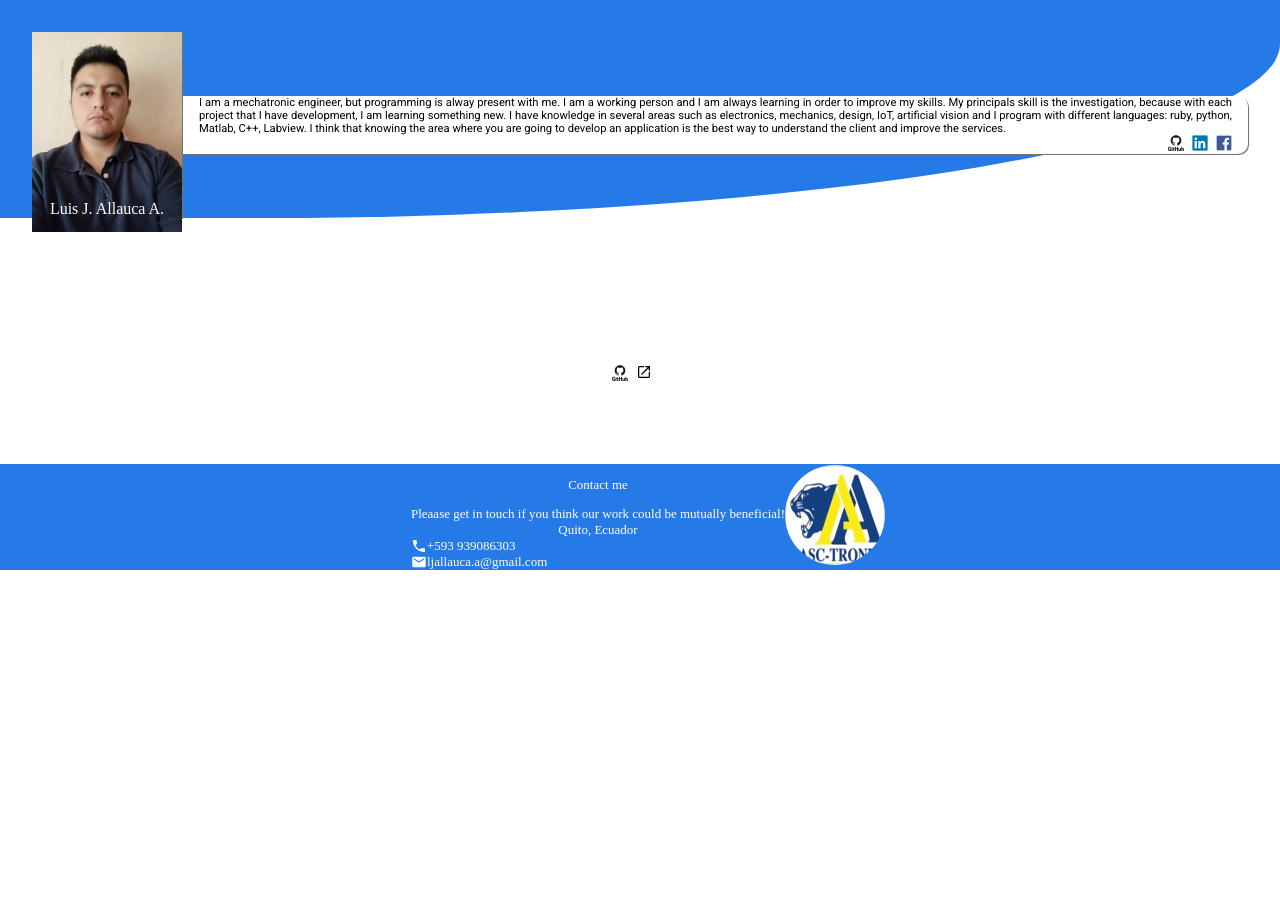
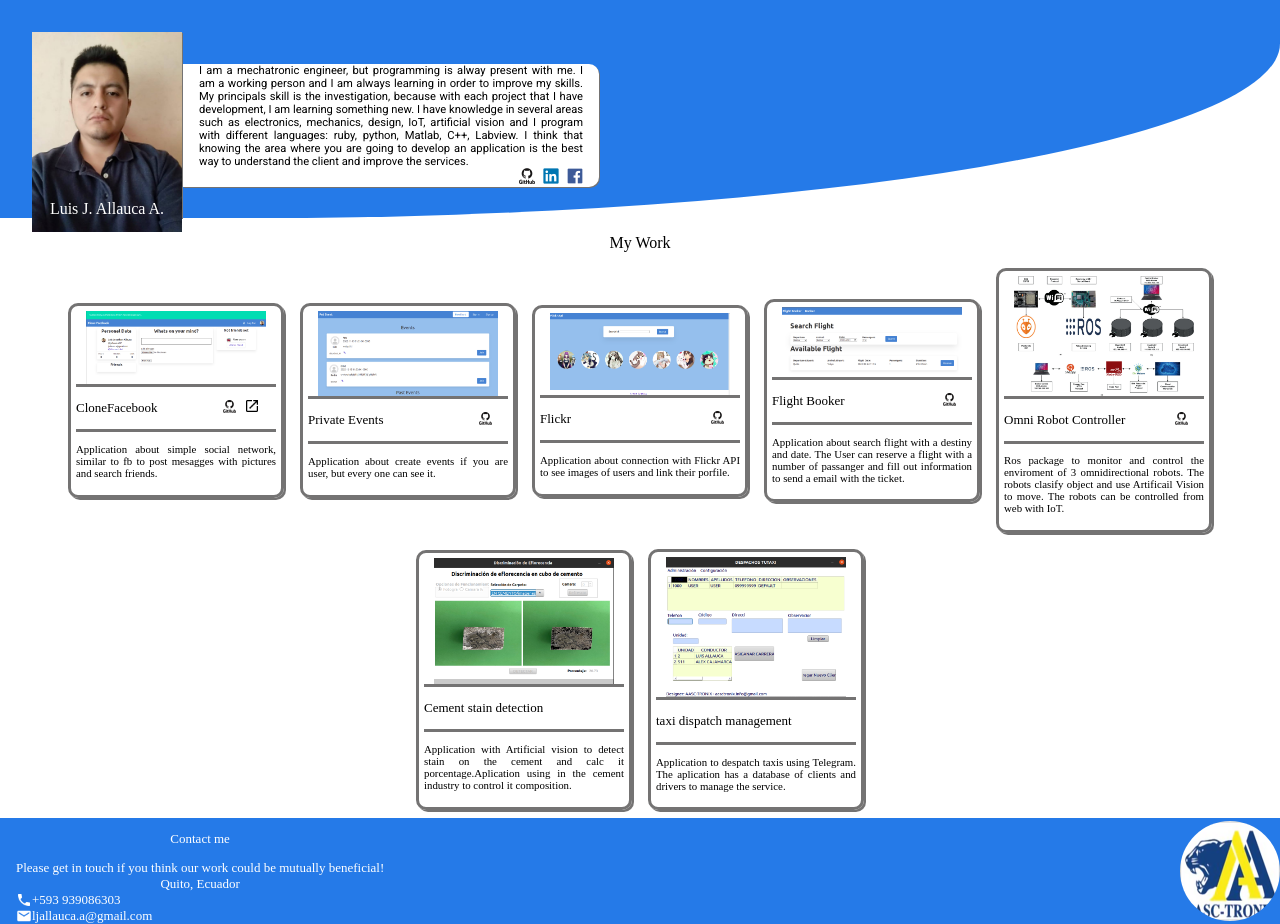
Before and after one commit to Lucho-LJA/profile, a plain HTML site: page index.html in a window 1280 px wide. Before the commit the page ends 800 px from the top, so only its background shows below. Drawn offline with nearby package versions, Linux system fonts and the light colour scheme; a web font is replaced by a local one.

Commit message:
Add projects and their style

```diff
--- a/css/style.css
+++ b/css/style.css
@@ -1,7 +1,6 @@
 body{
 display: flex;
 flex-direction: column;
-gap: 5rem;
 justify-content: center;
 align-items: center;
 margin: 0;
@@ -9,6 +8,9 @@ padding: 0;
 }
 figure{
     margin: 0;
+    display: flex;
+    align-items: center;
+    justify-content: center;
 }
 .header{
     display: flex;
@@ -18,6 +20,7 @@ figure{
     background-position: center;
     align-items: center;
     width: 100%;
+    flex-wrap: wrap;
 }
 .picture-info-sup{
     display: flex;
@@ -40,11 +43,12 @@ figure{
 }
 .my-info{
     background-color: white;
-    margin: 2rem 2rem 0 1px;
+    margin: 2rem 1rem 0 1px;
     padding-left: 1rem;
     border-top-right-radius: 10px;
     border-bottom-right-radius: 10px;
     box-shadow: 1px 1px rgb(116, 115, 115);
+    max-width: 400px;
 }
 .text-info{
     font-family: 'Roboto', sans-serif;
@@ -66,14 +70,15 @@ figure{
 }
 .foot{
 background-color: rgba(11, 106, 230, 0.89);
-margin: 0;
+margin: 0.5rem 0 0 0;
 display: flex;
 align-items: center;
-justify-content: center;
+justify-content:space-between;
 color: white;
 font-family: 'Playfair Display', serif;
 font-size: small;
 width: 100%;
+flex-wrap: wrap;
 }
 .rounded{
     border-radius: 50%;
@@ -84,14 +89,14 @@ width: 100%;
     flex-direction: column;
 
     justify-items: center;
-    gap: 0;
     margin: 0;
     padding: 0;
+    flex-wrap: wrap;
 }
 .title-contact-me,
 .text-center{
     text-align: center;
-
+    height: max-content;
 }
 .text-center{
     margin: 0;
@@ -101,15 +106,49 @@ width: 100%;
     align-items: center;
     justify-content: flex-start;
     text-align: start;
+    height: 1rem;
 }
 
 .left-text{
     text-align: start;
 }
 .text{
-    height: 1rem;
     padding-left: 1rem;
 }
 .is-max-100{
     max-height: 100px;
 }
+.projects{
+    width: 100%;
+    margin: 0;
+    display: flex;
+    justify-content: center;
+    align-items: center;
+    gap: 1rem;
+    flex-wrap: wrap;
+}
+.container{
+    border-radius: 10px;
+    padding: 5px;
+    max-width: 200px;
+    font-size: small;
+    display: flex;
+    flex-direction: column;
+    box-shadow: 2px 2px rgb(116, 115, 115);
+    border-style:solid;
+    border-color:  rgb(116, 115, 115);
+}
+.screenshoot img{
+    width: 90%;
+}
+
+.title-container{
+    display: flex;
+    justify-content:space-between;
+    border-bottom: solid rgb(116, 115, 115);
+    border-top: solid rgb(116, 115, 115);
+}
+.description{
+    text-align: justify;
+    font-size: smaller;
+}
--- a/index.html
+++ b/index.html
@@ -42,31 +42,133 @@
             </div>
         </div>
     </section>
+    <p>My Work</p>
     <section class="projects">
         <div class="container">
             <figure class="screenshoot">
-                <img src="" alt="">
+                <img src="./images/imgCloneFB.png" alt="cloneFB">
             </figure>
-            <p class="title"></p>
+            <div class="title-container">
+                <p class="title">CloneFacebook</p>
+                <div class="container-icons">
+                    <a href="https://github.com/Lucho-LJA/cloneFacebook" style="text-decoration: none;">
+                        <i class="devicon-github-original-wordmark colored"></i>
+                    </a>
+                    <a  href="https://boiling-eyrie-13233.herokuapp.com/" style="text-decoration: none;">
+                        <img class="icon-16x16" src="./images/open-in-new.png" alt="">
+                    </a>
+                </div>
+            </div>
             <div class="description">
-                <p class="text">
-
+                <p class="text1">
+                    Application about simple social network, similar to fb to post mesagges with pictures and search friends.
                 </p>
             </div>
-            <div class="container-icons">
-                <a href="https://github.com/Lucho-LJA" style="text-decoration: none;">
-                    <i class="devicon-github-original-wordmark colored"></i>
-                </a>
-                <a  href="https://www.linkedin.com/in/luis-jonathan-allauca-acosta" style="text-decoration: none;">
-                    <img class="icon-16x16" src="./images/open-in-new.png" alt="">
-                </a>
+        </div>
+        <div class="container">
+            <figure class="screenshoot">
+                <img src="./images/privateEvent.png" alt="cloneFB">
+            </figure>
+            <div class="title-container">
+                <p class="title">Private Events</p>
+                <div class="container-icons">
+                    <a href="https://github.com/Lucho-LJA/private-events" style="text-decoration: none;">
+                        <i class="devicon-github-original-wordmark colored"></i>
+                    </a>
+                </div>
+            </div>
+            <div class="description">
+                <p class="text1">
+                    Application about create events if you are user, but every one can see it.
+                </p>
+            </div>
+        </div>
+        <div class="container">
+            <figure class="screenshoot">
+                <img src="./images/Flicker.png" alt="cloneFB">
+            </figure>
+            <div class="title-container">
+                <p class="title">Flickr</p>
+                <div class="container-icons">
+                    <a href="https://github.com/Lucho-LJA/Flickr-api-odin" style="text-decoration: none;">
+                        <i class="devicon-github-original-wordmark colored"></i>
+                    </a>
+                </div>
+            </div>
+            <div class="description">
+                <p class="text1">
+                    Application about connection with Flickr API to see images of users and link their porfile.
+                </p>
+            </div>
+        </div>
+        <div class="container">
+            <figure class="screenshoot">
+                <img src="./images/FlightBooker.png" alt="cloneFB">
+            </figure>
+            <div class="title-container">
+                <p class="title">Flight Booker</p>
+                <div class="container-icons">
+                    <a href="https://github.com/Lucho-LJA/odin-flight-booker" style="text-decoration: none;">
+                        <i class="devicon-github-original-wordmark colored"></i>
+                    </a>
+
+                </div>
+            </div>
+            <div class="description">
+                <p class="text1">
+                    Application about search flight with a destiny and date. The User can reserve a flight with a number of passanger and fill out information to send a email with the ticket.
+                </p>
+            </div>
+        </div>
+        <div class="container">
+            <figure class="screenshoot">
+                <img src="./images/iotOmni.png" alt="cloneFB">
+            </figure>
+            <div class="title-container">
+                <p class="title">Omni Robot Controller</p>
+                <div class="container-icons">
+                    <a href="https://github.com/Lucho-LJA/OMNIROB_broker_control" style="text-decoration: none;">
+                        <i class="devicon-github-original-wordmark colored"></i>
+                    </a>
+                </div>
+            </div>
+            <div class="description">
+                <p class="text1">
+                    Ros package to monitor and control the enviroment of 3 omnidirectional robots. The robots clasify object and use Artificail Vision to move. The robots can be controlled from web with IoT.
+                </p>
+            </div>
+        </div>
+        <div class="container">
+            <figure class="screenshoot">
+                <img src="./images/DeteccionCemento.png" alt="cloneFB">
+            </figure>
+            <div class="title-container">
+                <p class="title">Cement stain detection</p>
+            </div>
+            <div class="description">
+                <p class="text1">
+                    Application with Artificial vision to detect stain on the cement and calc it porcentage.Aplication using in the cement industry to control it composition.
+                </p>
+            </div>
+        </div>
+        <div class="container">
+            <figure class="screenshoot">
+                <img src="./images/despachos.png" alt="cloneFB">
+            </figure>
+            <div class="title-container">
+                <p class="title">taxi dispatch management</p>
+            </div>
+            <div class="description">
+                <p class="text1">
+                    Application to despatch taxis using Telegram. The aplication has a database of clients and drivers to manage the service.
+                </p>
             </div>
         </div>
     </section>
     <section class="foot">
         <div class="contact-info">
             <p class=" text title-contact-me">Contact me</p>
-            <p class="text text-center">Pleaase get in touch if you think our work could be mutually beneficial!</p>
+            <p class="text text-center">Please get in touch if you think our work could be mutually beneficial!</p>
             <p class="text text-center">Quito, Ecuador</p>
             <div class="text are-2">
                 <img src="./images/phone.png" alt="Phone:" class="icon-16x16">
```
Also changed, not shown: images/DeteccionCemento.png (added), images/Flicker.png (added), images/FlightBooker.png (added), images/despachos.png (added), images/iotOmni.png (added), images/privateEvent.png (added).
